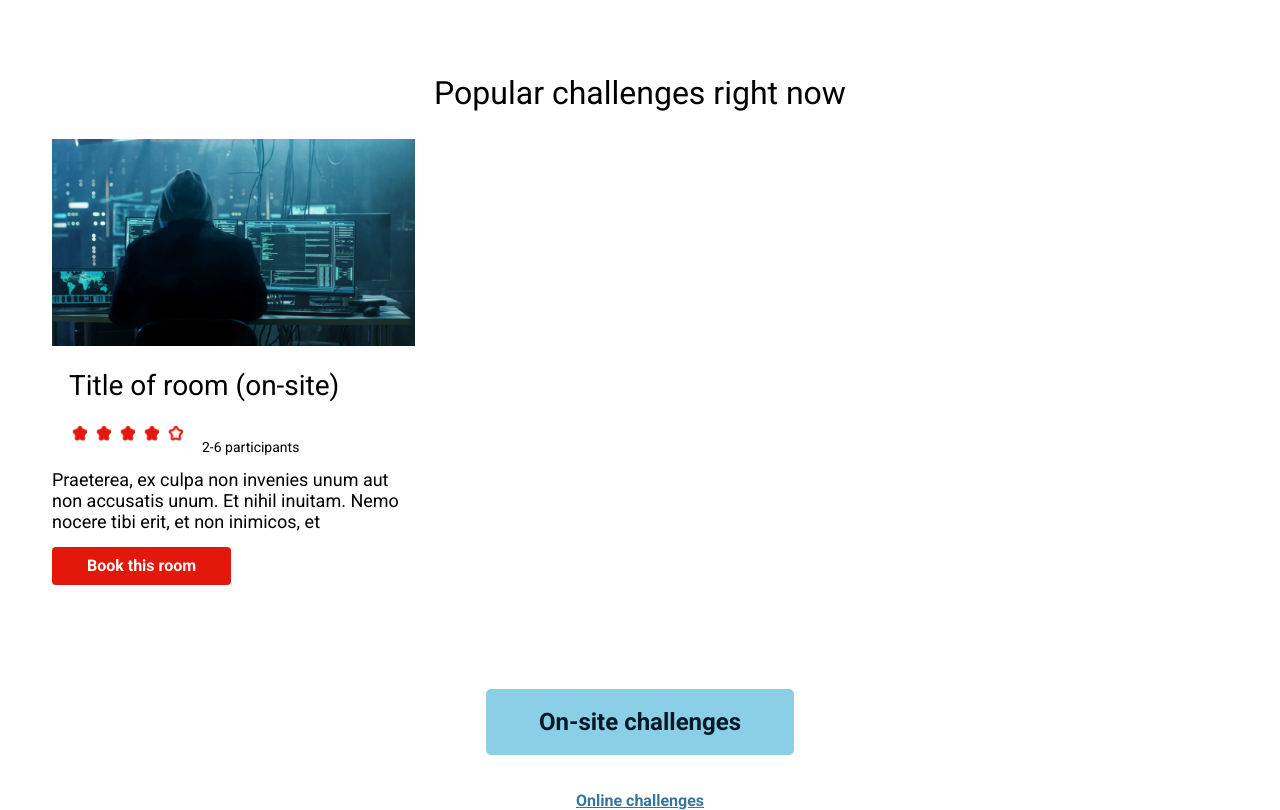
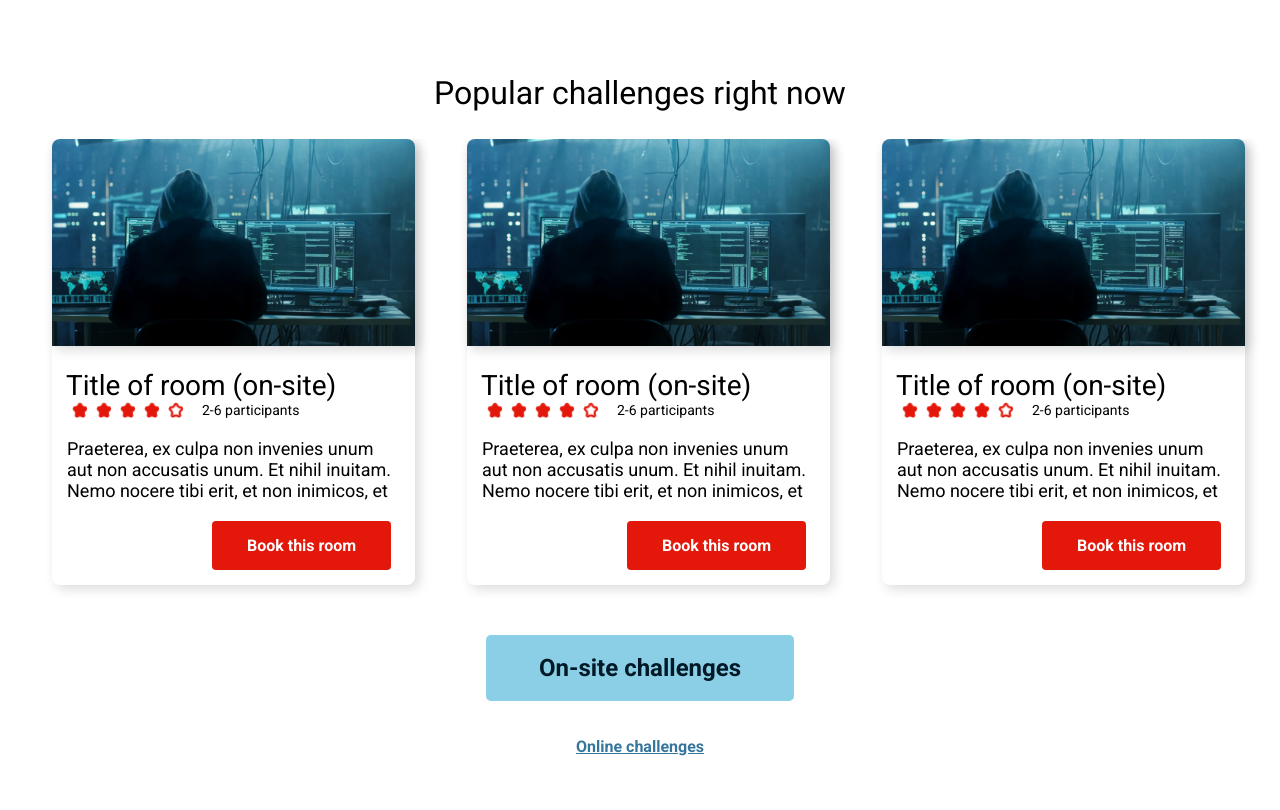
Before and after one commit to simonpizevski/Escape-Rooms, a plain HTML site: page code/index.html in a window 1280 px wide. Shown: the part 780-1590 px from the top of the page. After the commit the page ends 1536 px from the top, so only its background shows below. Drawn offline with Linux system fonts and the light colour scheme.

Commit message:
fixat scrollbar

```diff
--- a/code/index.html
+++ b/code/index.html
@@ -71,6 +71,44 @@
             </div>
             <button class="box-button">Book this room</button>
           </div>
+          <div class="box">
+            <img class="img-box" src="/media/image 2.jpg" alt="" />
+            <div class="box-bottom">
+              <h2 class="box-title">Title of room (on-site)</h2>
+              <div class="bottom-stars">
+                <img src="/media/Star full.png" alt="" class="star" />
+                <img src="/media/Star full.png" alt="" class="star" />
+                <img src="/media/Star full.png" alt="" class="star" />
+                <img src="/media/Star full.png" alt="" class="star" />
+                <img src="/media/Star empty.png" alt="" class="star" />
+                <p class="bottom-p">2-6 participants</p>
+              </div>
+              <h2 class="bottom-text">
+                Praeterea, ex culpa non invenies unum aut non accusatis unum. Et
+                nihil inuitam. Nemo nocere tibi erit, et non inimicos, et
+              </h2>
+            </div>
+            <button class="box-button">Book this room</button>
+          </div>
+          <div class="box">
+            <img class="img-box" src="/media/image 2.jpg" alt="" />
+            <div class="box-bottom">
+              <h2 class="box-title">Title of room (on-site)</h2>
+              <div class="bottom-stars">
+                <img src="/media/Star full.png" alt="" class="star" />
+                <img src="/media/Star full.png" alt="" class="star" />
+                <img src="/media/Star full.png" alt="" class="star" />
+                <img src="/media/Star full.png" alt="" class="star" />
+                <img src="/media/Star empty.png" alt="" class="star" />
+                <p class="bottom-p">2-6 participants</p>
+              </div>
+              <h2 class="bottom-text">
+                Praeterea, ex culpa non invenies unum aut non accusatis unum. Et
+                nihil inuitam. Nemo nocere tibi erit, et non inimicos, et
+              </h2>
+            </div>
+            <button class="box-button">Book this room</button>
+          </div>
         </div>
       </section>
       <section class="sec-five">
--- a/code/main.css
+++ b/code/main.css
@@ -166,9 +166,9 @@ body {
 
 .scroll-box {
   display: flex;
-  height: 500px;
-  margin-bottom: 50px;
-
+  height: 460px;
+  margin-bottom: 0px;
+  overflow-x: scroll;
 }
 
 .box {
@@ -178,18 +178,29 @@ body {
   flex-direction: column;
   border-radius: 8px;
   margin-left: 52px;
+  margin-right: 0px;
+  box-shadow: rgba(0, 0, 0, 0.147) 4px 4px 12px;
+  margin-bottom: 0;
+}
+
+.img-box {
+  border-radius: 8px 8px 0px 0px;
+  object-fit: cover;
+  box-shadow: rgba(0, 0, 0, 0.147) 4px 4px 12px;
 }
 
 .box-title {
   font-size: 28px;
   font-weight: 400;
-  margin-left: 17px;
+  margin-left: 14px;
+  margin-bottom: 0px;
 }
 
 .bottom-stars {
   display: flex;
+  margin-top: 0px;
   margin-left: 20px;
-  margin-bottom: 0;
+  margin-bottom: 20px;
 }
 
 .star {
@@ -202,21 +213,27 @@ body {
   font-size: 14px;
   font-weight: 400;
   margin-left: 10px;
+  margin-top: 0;
+  margin-bottom: 0;
 }
 
 .bottom-text {
-  margin-top: 0px;
   font-size: 18px;
   font-weight: 400;
+  margin-top: 0px;
+  margin-left: 15px;
+  margin-right: 15px;
 }
 
 .box-button {
   width: 179px;
-  height: 44px;
   background-color: #E3170A;
   color: white;
   font-size: 16px;
   font-weight: 700;
   border: none;
   border-radius: 4px;
+  padding: 15px;
+  margin-top: 5px;
+  margin-left: 160px;
 }
```
